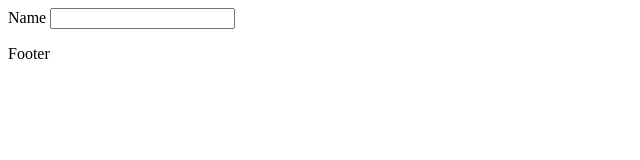
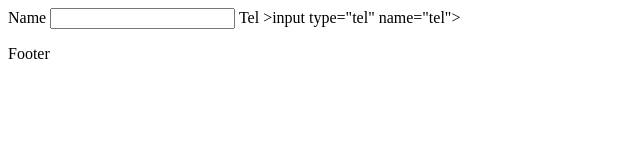
Before and after one commit to idesign254/idesign254, a plain HTML site: page index.html in a window 1280 px wide. Shown: the whole page, without its empty margins (0-640 px from the left). Drawn offline with Linux system fonts and the light colour scheme; files whose address does not match are found by name.

Commit message:
Update index.html

```diff
--- a/index.html
+++ b/index.html
@@ -16,6 +16,8 @@
        <form method="">
        	<label>Name</label>
        	<input type="text" name="name">
+           <label>Tel</label>
+           >input type="tel" name="tel">
        </form>
     </container>
 
```
